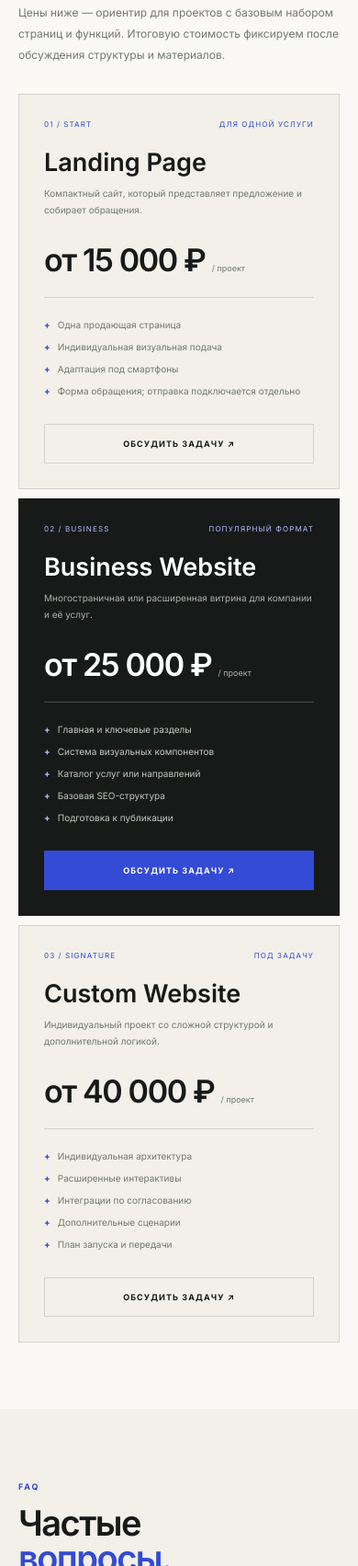
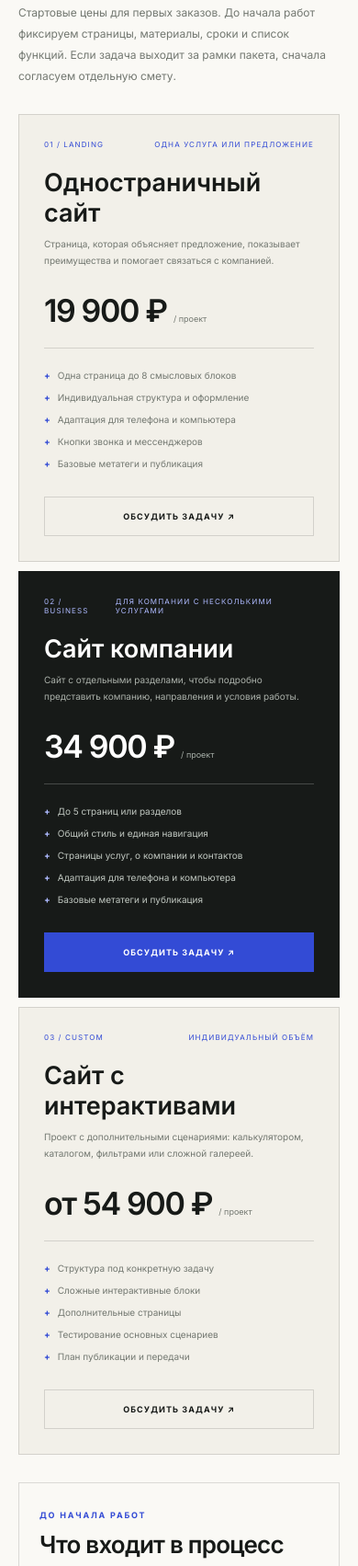
Before and after one commit to bbritan812/tracker, a plain HTML site: page studio/index.html in a window 390 px wide. Shown: the part 5832-7535 px from the top of the page at 92% size. Drawn offline with Linux system fonts and the light colour scheme.

Commit message:
Set launch pricing and clarify project scope and terms

```diff
--- a/studio/index.html
+++ b/studio/index.html
@@ -10,6 +10,8 @@
 <link rel="preconnect" href="https://fonts.gstatic.com" crossorigin>
 <link href="https://fonts.googleapis.com/css2?family=Inter:wght@400;500;600;700;800&display=swap" rel="stylesheet">
 <style>
+.pricing-terms{margin-top:30px;padding:30px;border:1px solid var(--line);background:var(--white)}.pricing-terms h3{font:600 26px var(--display);letter-spacing:-.03em;margin:9px 0 0}.terms-grid{display:grid;grid-template-columns:repeat(2,1fr);gap:18px 30px;margin-top:25px}.terms-grid p{margin:0;color:var(--muted);font-size:11px;line-height:1.85}.terms-grid strong{color:var(--ink);font-size:12px}.terms-foot{margin:24px 0 0;padding-top:16px;border-top:1px solid var(--line);font-size:9px;line-height:1.7;color:var(--muted)}@media(max-width:700px){.pricing-terms{padding:22px}.terms-grid{grid-template-columns:1fr;gap:15px}}
+
 :root{--paper:#f2f0e9;--white:#faf9f5;--ink:#171a18;--muted:#737871;--line:#171a1824;--blue:#334bd5;--blue2:#5067ed;--soft:#e7e5dc;--sans:'Inter',sans-serif;--display:'Inter',sans-serif}
 *{box-sizing:border-box}html{scroll-behavior:smooth}body{margin:0;background:var(--paper);color:var(--ink);font-family:var(--sans);-webkit-font-smoothing:antialiased}a{color:inherit;text-decoration:none}button,input,select,textarea{font:inherit}.wrap{width:min(1240px,calc(100% - 72px));margin:auto}.eyebrow{font-size:9px;font-weight:700;letter-spacing:.2em;text-transform:uppercase;color:var(--blue)}.section{padding:112px 0}.section-head{display:flex;justify-content:space-between;align-items:end;gap:30px;margin-bottom:46px}.section-head h2{font:600 clamp(42px,6vw,74px)/.98 var(--display);letter-spacing:-.04em;margin:13px 0 0}.section-head p{max-width:365px;margin:0;color:var(--muted);font-size:12px;line-height:1.9}
 .topbar{height:80px;position:absolute;z-index:30;inset:0 0 auto;border-bottom:1px solid #171a1820}.nav{height:100%;display:flex;align-items:center;justify-content:space-between}.brand{display:flex;align-items:center;gap:10px;font:700 15px var(--display);letter-spacing:-.04em}.brand-mark{width:31px;height:31px;background:var(--blue);color:white;display:grid;place-items:center;font:700 17px var(--display);transform:rotate(-7deg)}.navlinks{display:flex;gap:29px;font-size:10px;color:#4e554e}.navlinks a{transition:color .2s}.navlinks a:hover{color:var(--blue)}.nav-right{display:flex;align-items:center;gap:18px}.nav-note{font-size:10px;color:var(--muted)}.btn{display:inline-flex;align-items:center;justify-content:center;gap:12px;padding:15px 20px;background:var(--blue);border:1px solid var(--blue);color:white;font-size:9px;font-weight:700;letter-spacing:.12em;text-transform:uppercase;cursor:pointer;transition:background .25s,color .25s,transform .25s}.btn:hover{background:transparent;color:var(--blue);transform:translateY(-3px)}.btn-dark{background:var(--ink);border-color:var(--ink)}.btn-dark:hover{color:var(--ink)}.btn-line{background:transparent;border-color:var(--line);color:var(--ink)}.btn-line:hover{border-color:var(--blue)}.menu-toggle{display:none;width:40px;height:40px;border:1px solid var(--line);background:transparent;color:var(--ink);font-size:18px}
@@ -72,11 +74,11 @@
 <div class="process-step reveal"><strong>03</strong><h3>Сборка</h3><p>Дизайн, адаптивная разработка, интерактивы и наполнение контентом.</p></div>
 <div class="process-step reveal"><strong>04</strong><h3>Запуск</h3><p>Финальная проверка, публикация, подключение согласованных сервисов.</p></div>
 </div></div></section>
-<section class="section pricing" id="pricing"><div class="wrap"><div class="section-head reveal"><div><span class="eyebrow">Пакеты разработки</span><h2>Форматы и<br><span style="color:var(--blue)">стоимость.</span></h2></div><p>Цены ниже — ориентир для проектов с базовым набором страниц и функций. Итоговую стоимость фиксируем после обсуждения структуры и материалов.</p></div><div class="price-grid">
-<article class="price-card reveal"><div class="price-top"><span>01 / START</span><span>Для одной услуги</span></div><h3>Landing Page</h3><p>Компактный сайт, который представляет предложение и собирает обращения.</p><div class="price-value">от 15 000 ₽ <small>/ проект</small></div><ul class="price-list"><li>Одна продающая страница</li><li>Индивидуальная визуальная подача</li><li>Адаптация под смартфоны</li><li>Форма обращения; отправка подключается отдельно</li></ul><a class="btn btn-line" href="#contact">Обсудить задачу ↗</a></article>
-<article class="price-card featured reveal"><div class="price-top"><span>02 / BUSINESS</span><span>Популярный формат</span></div><h3>Business Website</h3><p>Многостраничная или расширенная витрина для компании и её услуг.</p><div class="price-value">от 25 000 ₽ <small>/ проект</small></div><ul class="price-list"><li>Главная и ключевые разделы</li><li>Система визуальных компонентов</li><li>Каталог услуг или направлений</li><li>Базовая SEO-структура</li><li>Подготовка к публикации</li></ul><a class="btn" href="#contact">Обсудить задачу ↗</a></article>
-<article class="price-card reveal"><div class="price-top"><span>03 / SIGNATURE</span><span>Под задачу</span></div><h3>Custom Website</h3><p>Индивидуальный проект со сложной структурой и дополнительной логикой.</p><div class="price-value">от 40 000 ₽ <small>/ проект</small></div><ul class="price-list"><li>Индивидуальная архитектура</li><li>Расширенные интерактивы</li><li>Интеграции по согласованию</li><li>Дополнительные сценарии</li><li>План запуска и передачи</li></ul><a class="btn btn-line" href="#contact">Обсудить задачу ↗</a></article>
-</div></div></section>
+<section class="section pricing" id="pricing"><div class="wrap"><div class="section-head reveal"><div><span class="eyebrow">Пакеты разработки</span><h2>Форматы и<br><span style="color:var(--blue)">стоимость.</span></h2></div><p>Стартовые цены для первых заказов. До начала работ фиксируем страницы, материалы, сроки и список функций. Если задача выходит за рамки пакета, сначала согласуем отдельную смету.</p></div><div class="price-grid">
+<article class="price-card reveal"><div class="price-top"><span>01 / LANDING</span><span>Одна услуга или предложение</span></div><h3>Одностраничный сайт</h3><p>Страница, которая объясняет предложение, показывает преимущества и помогает связаться с компанией.</p><div class="price-value">19 900 ₽ <small>/ проект</small></div><ul class="price-list"><li>Одна страница до 8 смысловых блоков</li><li>Индивидуальная структура и оформление</li><li>Адаптация для телефона и компьютера</li><li>Кнопки звонка и мессенджеров</li><li>Базовые метатеги и публикация</li></ul><a class="btn btn-line" href="#contact">Обсудить задачу ↗</a></article>
+<article class="price-card featured reveal"><div class="price-top"><span>02 / BUSINESS</span><span>Для компании с несколькими услугами</span></div><h3>Сайт компании</h3><p>Сайт с отдельными разделами, чтобы подробно представить компанию, направления и условия работы.</p><div class="price-value">34 900 ₽ <small>/ проект</small></div><ul class="price-list"><li>До 5 страниц или разделов</li><li>Общий стиль и единая навигация</li><li>Страницы услуг, о компании и контактов</li><li>Адаптация для телефона и компьютера</li><li>Базовые метатеги и публикация</li></ul><a class="btn" href="#contact">Обсудить задачу ↗</a></article>
+<article class="price-card reveal"><div class="price-top"><span>03 / CUSTOM</span><span>Индивидуальный объём</span></div><h3>Сайт с интерактивами</h3><p>Проект с дополнительными сценариями: калькулятором, каталогом, фильтрами или сложной галереей.</p><div class="price-value">от 54 900 ₽ <small>/ проект</small></div><ul class="price-list"><li>Структура под конкретную задачу</li><li>Сложные интерактивные блоки</li><li>Дополнительные страницы</li><li>Тестирование основных сценариев</li><li>План публикации и передачи</li></ul><a class="btn btn-line" href="#contact">Обсудить задачу ↗</a></article>
+</div><div class="pricing-terms reveal"><div><span class="eyebrow">До начала работ</span><h3>Что входит в процесс</h3></div><div class="terms-grid"><p><strong>Оплата 50 / 50</strong><br>Половина — после согласования объёма и до начала разработки. Остаток — после приёмки, до передачи финальных файлов и публикации на аккаунте заказчика.</p><p><strong>Два раунда правок</strong><br>Два собранных списка корректировок в рамках согласованного задания. Новые страницы и функции оцениваются отдельно.</p><p><strong>Материалы заказчика</strong><br>Тексты, логотип, фотографии, доступы и информация о компании предоставляет заказчик. Помощь с копирайтингом и фотосъёмкой обсуждается отдельно.</p><p><strong>Отдельно оплачиваются</strong><br>Домен, платные платформы, лицензии, CRM, онлайн-запись, сложные формы и сторонние сервисы. Их стоимость заранее согласуется.</p><p><strong>Передача проекта</strong><br>После полной оплаты передаём исходные файлы, согласованные доступы и короткую инструкцию по дальнейшему использованию.</p><p><strong>Сроки</strong><br>Ориентир для лендинга — 5–8 рабочих дней, сайта компании — 10–15. Отсчёт начинается после получения материалов и согласования структуры.</p></div><p class="terms-foot">Цены — стартовое предложение NORTH DIGITAL, а не публичная оферта. Точная стоимость и сроки указываются в индивидуальном задании до внесения оплаты.</p></div></div></section>
 <section class="section" id="faq"><div class="wrap faq-grid"><div class="section-head reveal"><div><span class="eyebrow">FAQ</span><h2>Частые<br><span style="color:var(--blue)">вопросы.</span></h2></div><p>Коротко о процессе, материалах и том, что входит в разработку.</p></div><div class="faq-list reveal">
 <div class="faq-item open"><button class="faq-q" aria-expanded="true">Сколько времени занимает разработка?<span>+</span></button><div class="faq-a"><p>Срок зависит от объёма и готовности материалов. Небольшой лендинг обычно проще и быстрее многостраничного проекта с интеграциями. Конкретный график фиксируем после брифа.</p></div></div>
 <div class="faq-item"><button class="faq-q" aria-expanded="false">Нужно ли приносить готовый дизайн?<span>+</span></button><div class="faq-a"><p>Нет. Мы можем начать с задачи и материалов бизнеса, предложить структуру и самостоятельно разработать визуальную концепцию.</p></div></div>
```
